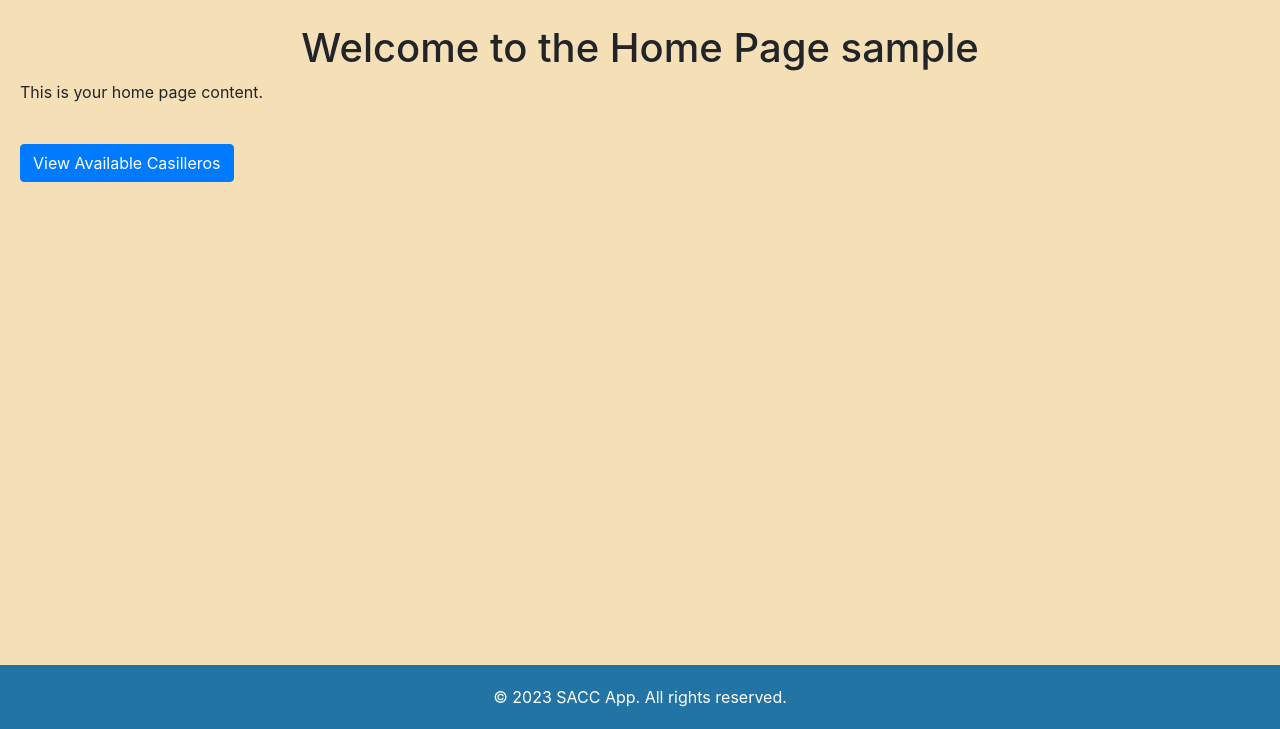
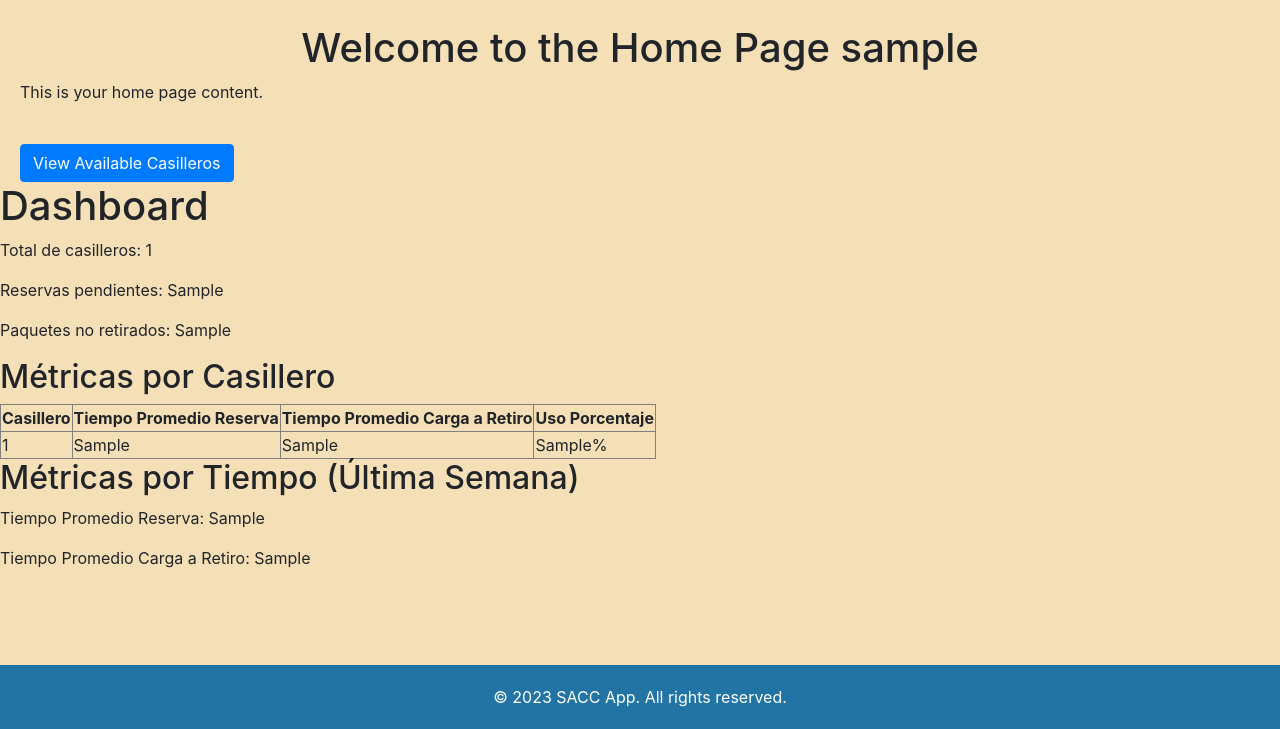
Before and after one commit to bfigueroa99/PDS_3, a Django app: template templates/home.html in a window 1280 px wide. Shown: the part 71-800 px from the top of the page. Run offline with Django 4.2, Linux system fonts and the light colour scheme; the template is opened without the code that fills it: most values are stand-ins (such as "Sample title", 1, 10 or a date in 2020); some libraries are stand-ins or nearby versions.

Commit message:
dashboard

```diff
--- a/app_casilleros/urls.py
+++ b/app_casilleros/urls.py
@@ -28,4 +28,5 @@ urlpatterns = [
     path('form_reserva/<int:casillero_id>/', views.form_reserva, name='form_reserva'),
     path('detalles_casillero/<int:casillero_id>/', views.detalles_casillero, name='detalles_casillero'),
     path('ingresar-clave/<int:casillero_id>/<str:clave>/<int:opcion>', views.ingresar_clave_view, name='ingresar_clave'),
+    path('dashboard/', views.dashboard, name='dashboard'),
 ]
--- a/templates/home.html
+++ b/templates/home.html
@@ -12,6 +12,36 @@
         <p>This is your home page content.</p><br>
         <a href="{% url 'casilleros_lista' %}" class="btn btn-primary">View Available Casilleros</a>
     </div>
+    <!-- dashboard.html -->
+
+        <h1>Dashboard</h1>
+
+        <p>Total de casilleros: {{ total_casilleros }}</p>
+        <p>Reservas pendientes: {{ reservas_pendientes }}</p>
+        <p>Paquetes no retirados: {{ paquetes_no_retirados }}</p>
+
+        <h2>Métricas por Casillero</h2>
+        <table border="1">
+            <tr>
+                <th>Casillero</th>
+                <th>Tiempo Promedio Reserva</th>
+                <th>Tiempo Promedio Carga a Retiro</th>
+                <th>Uso Porcentaje</th>
+            </tr>
+            {% for datos_casillero in datos_casilleros %}
+            <tr>
+                <td>{{ datos_casillero.casillero.id }}</td>
+                <td>{{ datos_casillero.tiempo_promedio_reserva }}</td>
+                <td>{{ datos_casillero.tiempo_promedio_carga_retiro }}</td>
+                <td>{{ datos_casillero.uso_porcentaje }}%</td>
+            </tr>
+            {% endfor %}
+        </table>
+
+        <h2>Métricas por Tiempo (Última Semana)</h2>
+        <p>Tiempo Promedio Reserva: {{ tiempo_promedio_reserva_ultima_semana }}</p>
+        <p>Tiempo Promedio Carga a Retiro: {{ tiempo_promedio_carga_retiro_ultima_semana }}</p>
     {% endblock %}
+
 </body>
 </html>
```
Also changed, not shown: app_casilleros/views.py (+93 -2 lines).
